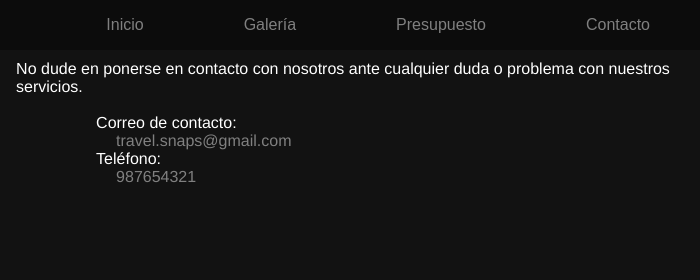
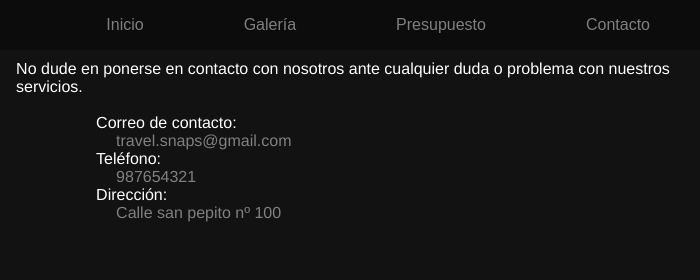
Before and after one commit to daniel-irles-sanchez/proyecto-javascript, a plain HTML site: page HTML/contacto.html in a window 1280 px wide. Shown: the top 280 px of the page, 580-1280 px from the left. Drawn offline with nearby package versions, Linux system fonts and the light colour scheme; some packages are replaced by stand-ins of ours.

```diff
--- a/HTML/contacto.html
+++ b/HTML/contacto.html
@@ -45,6 +45,12 @@
             <div class="info-texto">
                 987654321
             </div>
+            <div class="info-titulo">
+                Dirección:
+            </div>
+            <div class="info-texto">
+                Calle san pepito nº 100
+            </div>
         </div>
     </div>
 
```
